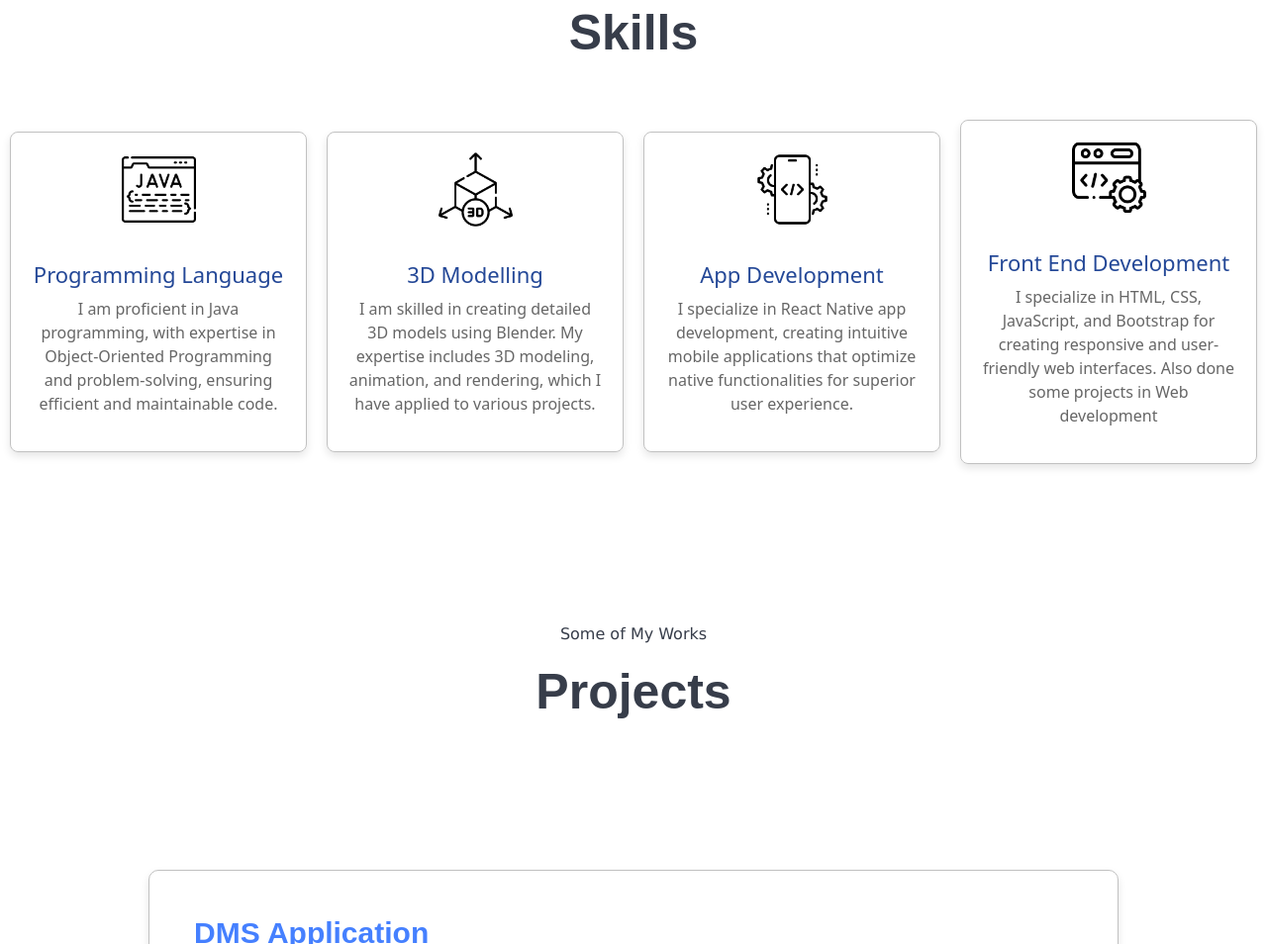
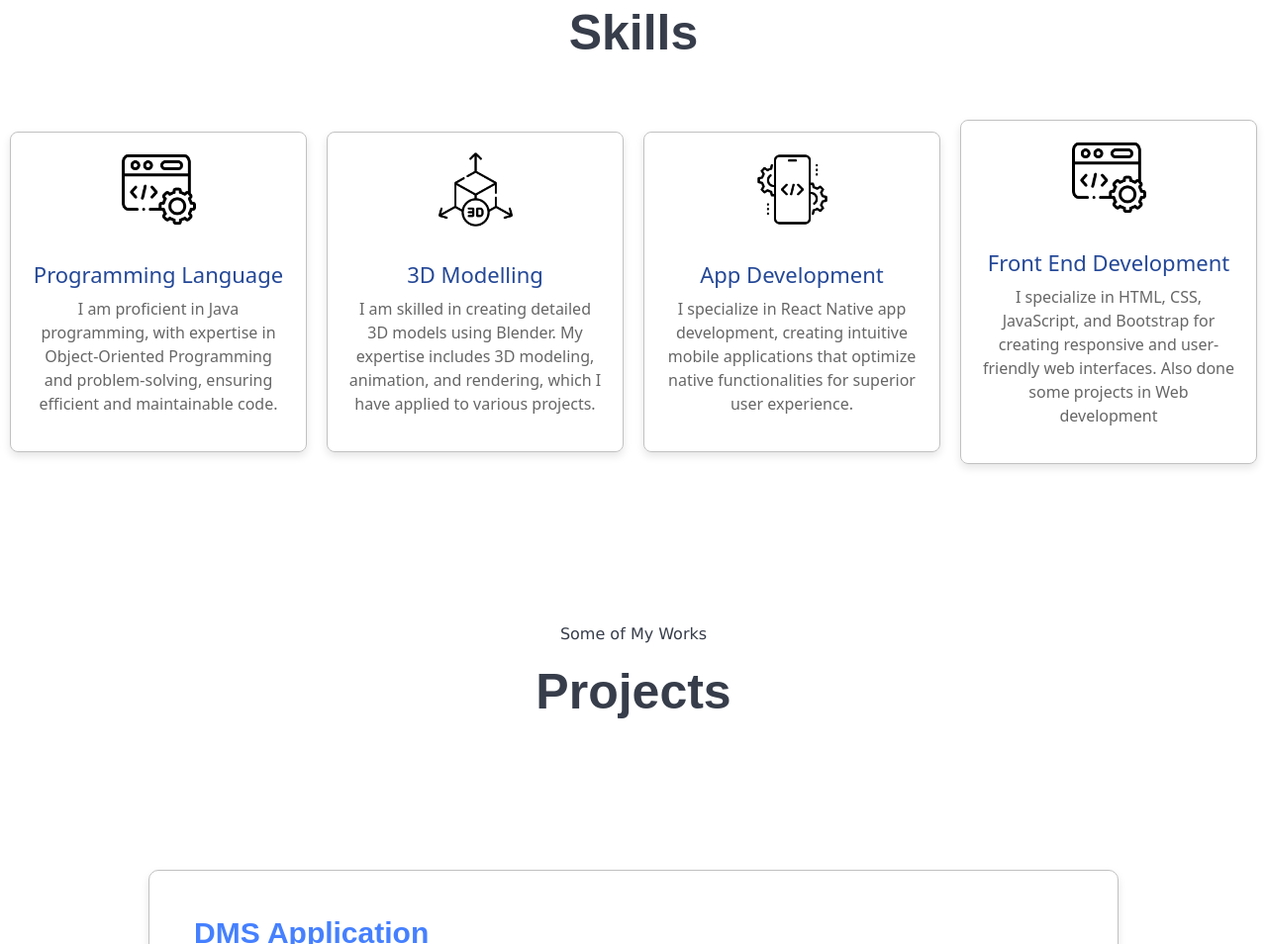
Before and after one commit to Abdul-khaliq-H/Portfolio, a plain HTML site: page index.html in a window 1280 px wide. Shown: the part 2213-3167 px from the top of the page at 99% size. Drawn offline with nearby package versions, Linux system fonts and the light colour scheme; a web font is replaced by a local one.

Commit message:
Update index.html

```diff
--- a/index.html
+++ b/index.html
@@ -139,7 +139,7 @@
     <!-- Skill Card -->
     <div class="card-group mt-5">
         <div class="cardCus">
-            <img src="assets/java.png" alt="Java Programming">
+            <img src="assets/frontend.png" alt="Java Programming">
             <h4>Programming Language</h4>
             <p>I am proficient in Java programming, with expertise in Object-Oriented Programming and problem-solving,
                 ensuring efficient and maintainable code.</p>
```
